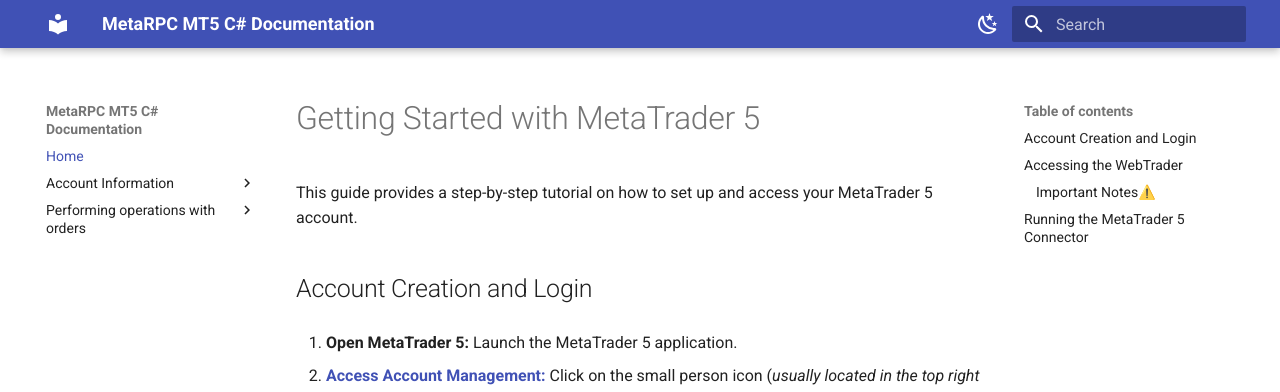
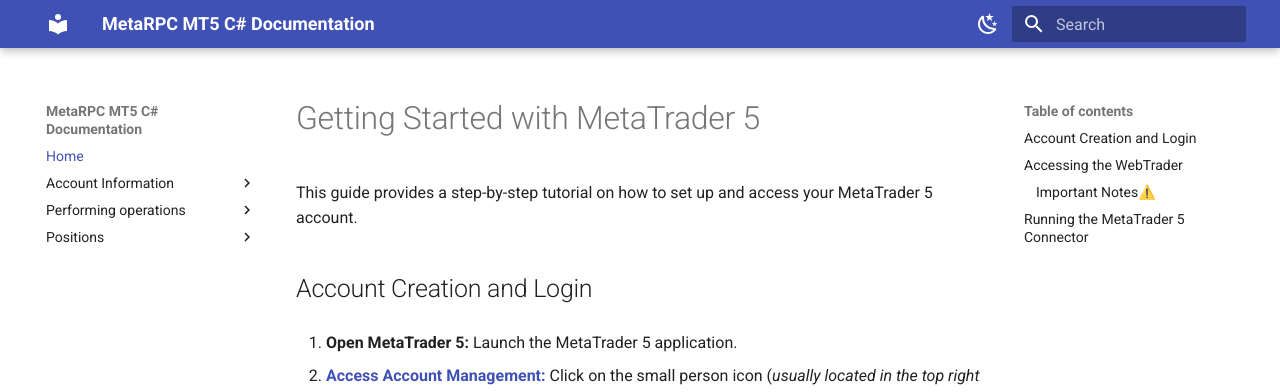
Before and after one commit to MetaRPC/CSharpMT5, an MkDocs documentation site: the page built from docs/index.md, in a window 1280 px wide. Shown: the top 392 px of the page. Built offline with MkDocs 1.6.1 and Material for MkDocs 9.7.7, drawn with Linux system fonts in a browser that asks for light colours.

Commit message:
Update mkdocs.yml

```diff
--- a/mkdocs.yml
+++ b/mkdocs.yml
@@ -7,11 +7,15 @@ nav:
       - AccountInfoDouble: account/AccountInfoDouble.md
       - AccountInfoInteger: account/AccountInfoInteger.md
       - AccountInfoString: account/AccountInfoString.md
-  - Performing operations with orders:
+  - Performing operations:
       - Opened Orders: orders/OpenedOrders.md
       - Opened Orders Tickets: orders/OpenedOrdersTickets.md
       - Order History: orders/OrderHistory.md
       - Symbol Info Tick: orders/SymbolInfoTick.md
+  - Positions:
+      - Show Positions: Positions/ShowPositions.md
+
+
 
 theme:
   name: material
```
